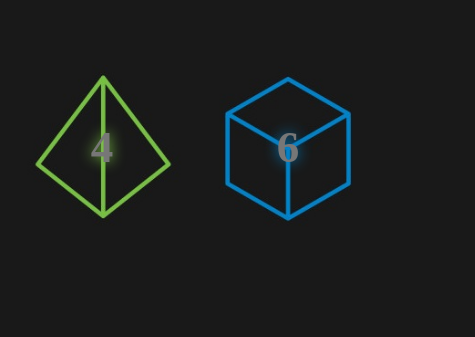
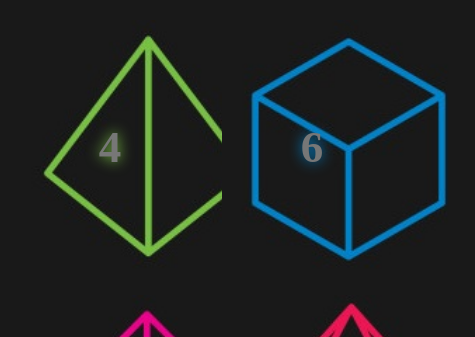
Before and after one commit to abitwitch/dice, a plain HTML site: page index.html in a window 390 px wide. Shown: the top 337 px of the page, 475 px wide, since content can reach past the window. Drawn offline with Linux system fonts and the light colour scheme.

Commit message:
More mobile friendly v2

```diff
--- a/index.html
+++ b/index.html
@@ -70,8 +70,8 @@
             overflow: hidden;
             transition-duration: 0.8s;
             transition-property: transform;
-            width: 100%;
-            max-width: 300px;
+            height: 100%;
+            max-height: 300px;
         }
 
         img.roll {
```
